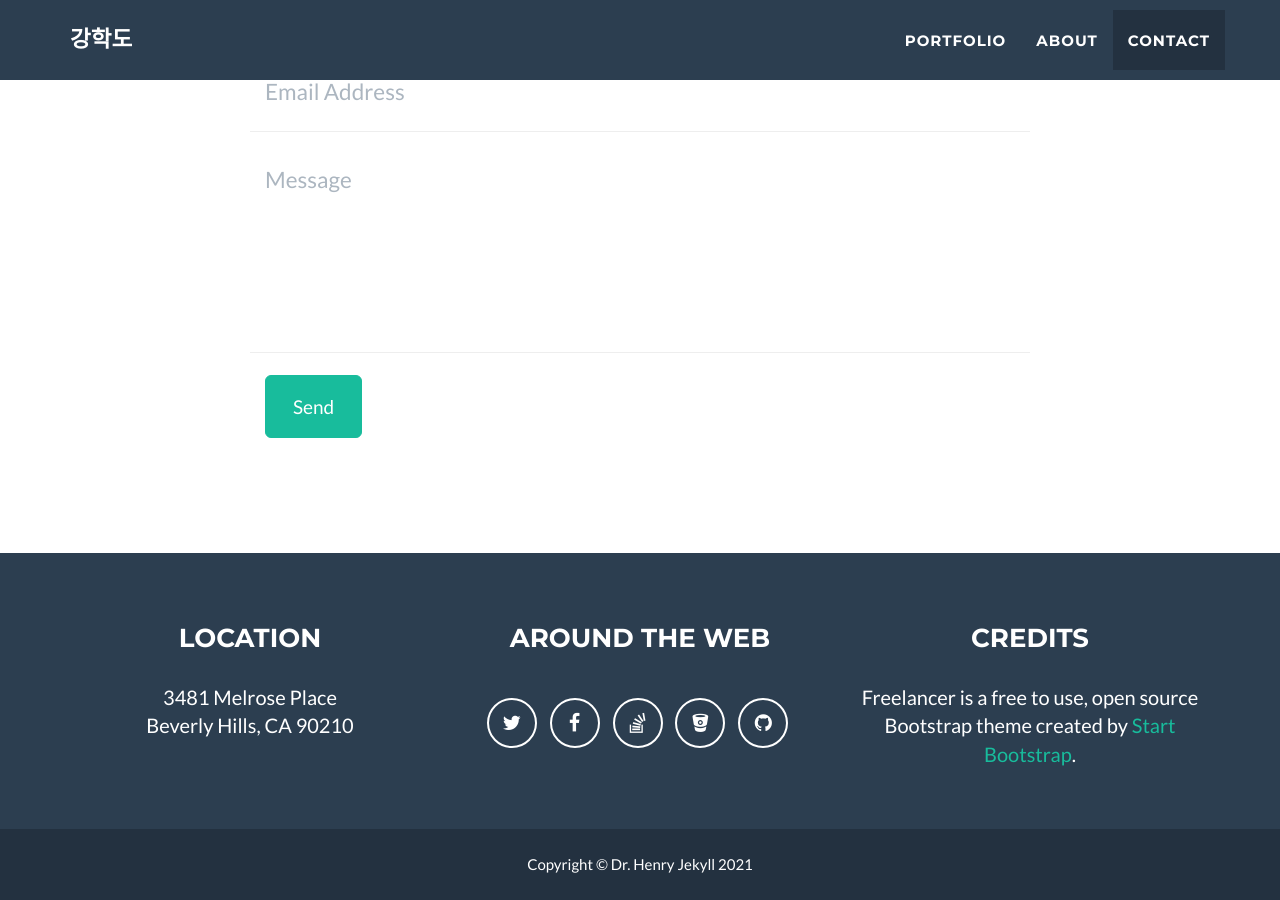
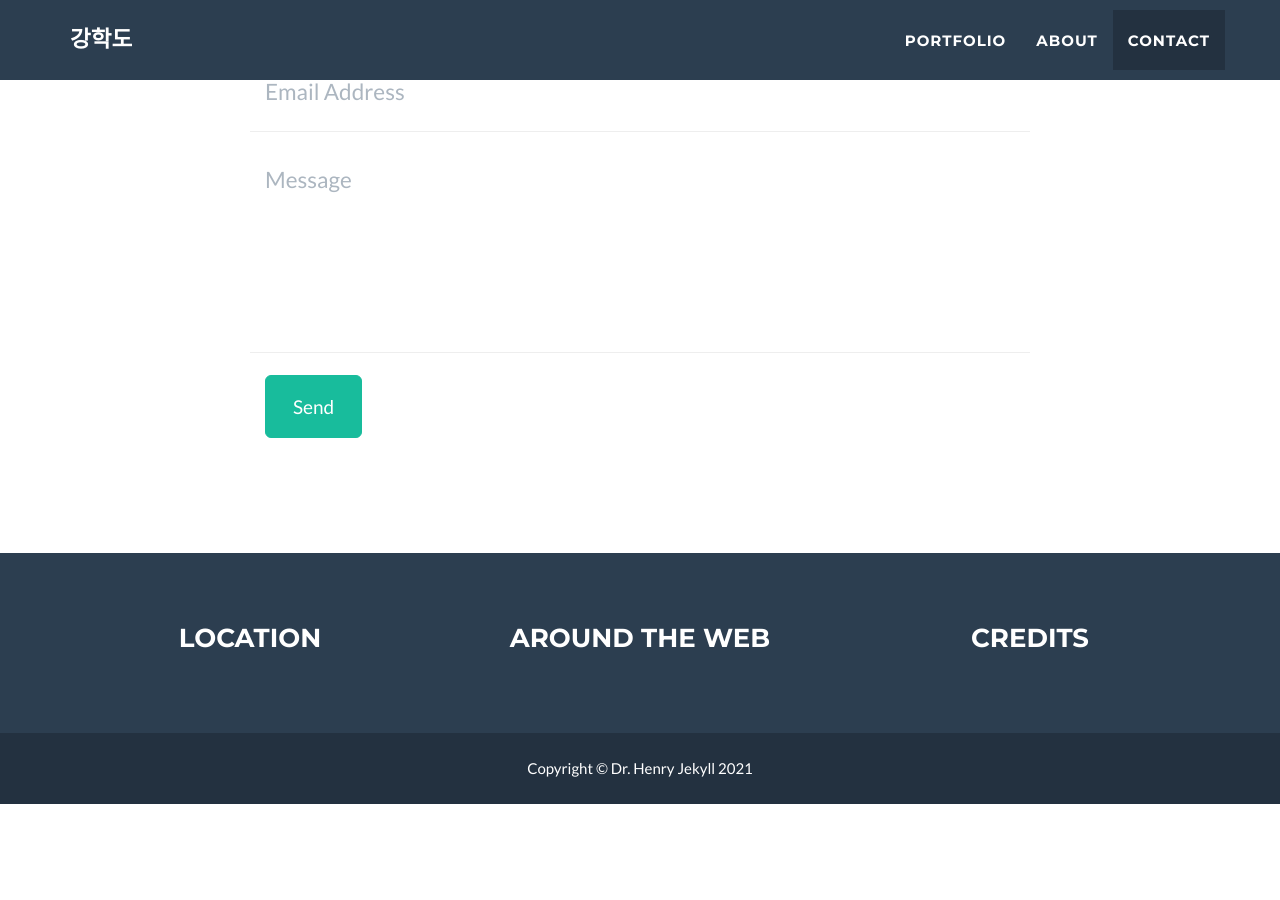
Before and after one commit to study-helper-liveclass/study_helper, a Jekyll site: the page built from _posts/2014-07-18-project-1.markdown, in a window 1280 px wide and 900 px high, scrolled down 2825 px. Built offline with Jekyll 4.4.1, drawn with Linux system fonts in a browser that asks for light colours; after the commit the page ends 3629 px from its top, so only the background shows below that; some of the changed lines change nothing that is shown.

Commit message:
하단 제거

```diff
--- a/_config.yml
+++ b/_config.yml
@@ -38,25 +38,25 @@ footer:
   credits: Credits
 
 # Social networks usernames (many more available: google-plus, flickr, dribbble, pinterest, instagram, tumblr, linkedin, etc.)
-social:
-  - title: twitter
-    url: http://twitter.com/jekyllrb
-  - title: facebook
-    url:
-  - title: stack-overflow
-    url: http://stackoverflow.com/questions/tagged/jekyll
-  - title: bitbucket
-    url: http://bitbucket.org/jekyll
-  - title: github
-    url: http://github.com/jekyll
+# social:
+#   - title: twitter
+#     url: http://twitter.com/jekyllrb
+#   - title: facebook
+#     url:
+#   - title: stack-overflow
+#     url: http://stackoverflow.com/questions/tagged/jekyll
+#   - title: bitbucket
+#     url: http://bitbucket.org/jekyll
+#   - title: github
+#     url: http://github.com/jekyll
 
 # Postal address (add as many lines as necessary)
-address:
-  - line: 3481 Melrose Place
-  - line: Beverly Hills, CA 90210
+# address:
+#   - line: 3481 Melrose Place
+#   - line: Beverly Hills, CA 90210
 
 # Credits content
-credits: 'Freelancer is a free to use, open source Bootstrap theme created by <a href="http://startbootstrap.com">Start Bootstrap</a>.'
+# credits: 'Freelancer is a free to use, open source Bootstrap theme created by <a href="http://startbootstrap.com">Start Bootstrap</a>.'
 
 # Build settings
 markdown: kramdown
```
